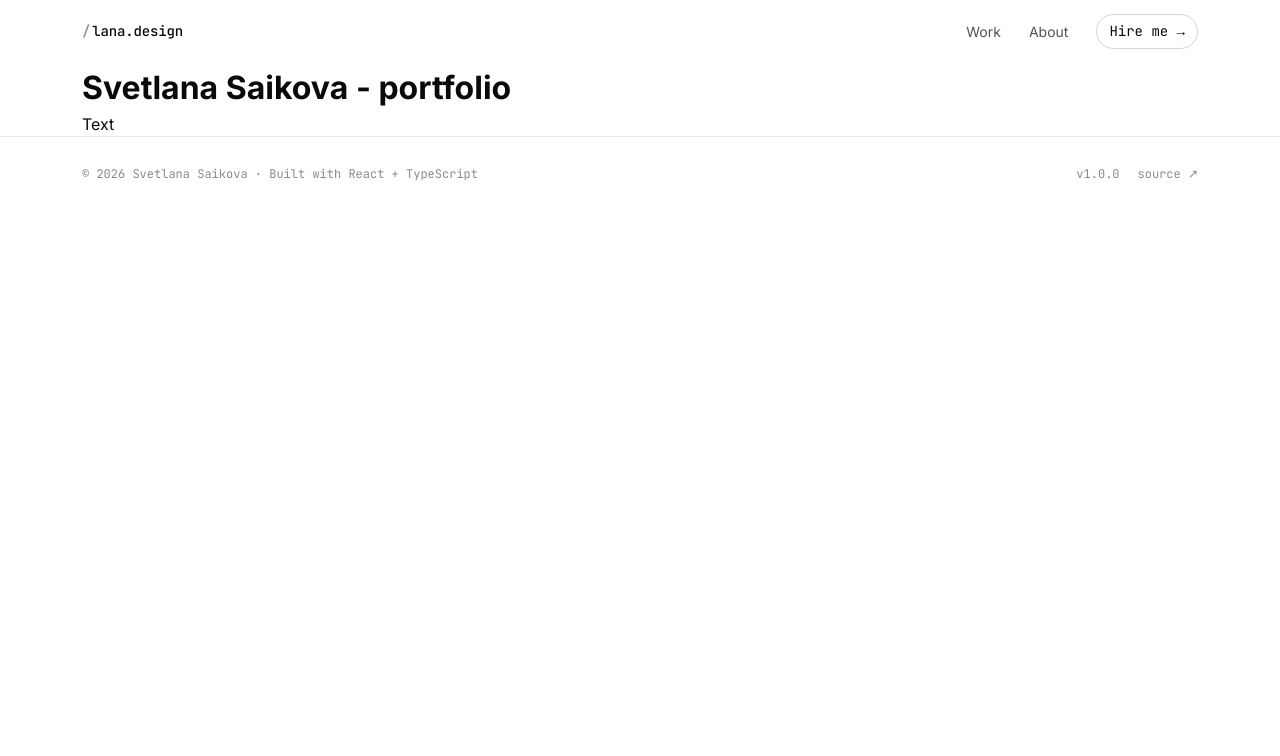
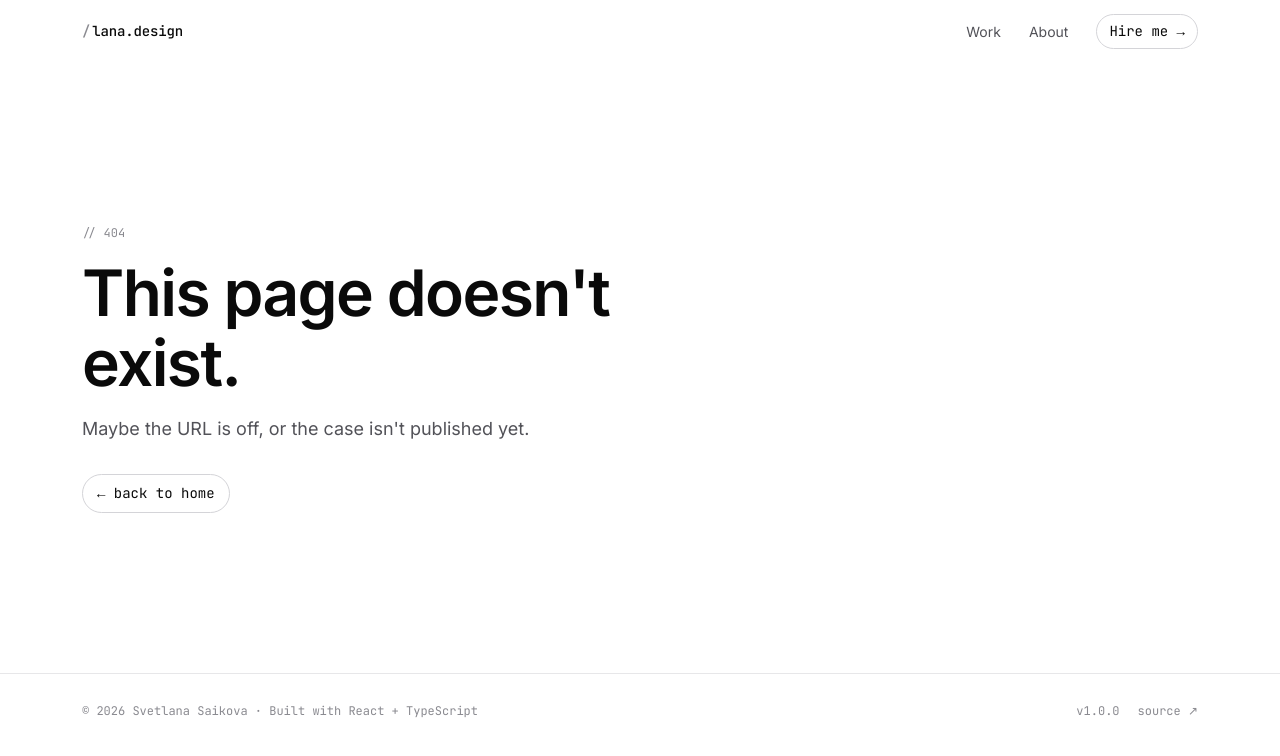
Before and after one commit to spacewalker02/lana-portfolio, a React (Vite) app: page /case/1 in a window 1280 px wide. Shown: the top 756 px of the page. Built offline with nearby package versions, Linux system fonts and the light colour scheme.

Commit message:
feat: routing + scroll

```diff
--- a/package.json
+++ b/package.json
@@ -11,7 +11,8 @@
   },
   "dependencies": {
     "react": "^19.2.5",
-    "react-dom": "^19.2.5"
+    "react-dom": "^19.2.5",
+    "react-router-dom": "^7.15.0"
   },
   "devDependencies": {
     "@eslint/js": "^10.0.1",
--- a/src/App.tsx
+++ b/src/App.tsx
@@ -1,18 +1,22 @@
+import { Routes, Route } from "react-router-dom";
 import { Header } from "@/components/layout/Header/Header";
 import { Footer } from "@/components/layout/Footer/Footer";
-import { Container } from "@/components/layout/Container/Container";
+import { ScrollToTop } from "@/hooks/useScrollToTop";
+import Home from "@/pages/Home";
+import NotFound from "@/pages/NotFound";
 
 function App() {
   return (
     <>
+      <ScrollToTop />
       <Header />
-    <main id="top">
-      <Container>
-        <h1>Svetlana Saikova - portfolio</h1>
-        <p>Text</p>
-      </Container>
-    </main>
-    <Footer />
+      <main id="top">
+        <Routes>
+          <Route path="/" element={<Home />} />
+          <Route path="*" element={<NotFound />} />
+        </Routes>
+      </main>
+      <Footer />
     </>
   )
 }
--- /dev/null
+++ b/src/hooks/useScrollToTop.tsx
@@ -0,0 +1,12 @@
+import { useEffect } from 'react';
+import { useLocation } from 'react-router-dom';
+
+export function ScrollToTop() {
+  const { pathname } = useLocation();
+
+  useEffect(() => {
+    window.scrollTo({ top: 0, behavior: 'instant' as ScrollBehavior });
+  }, [pathname]);
+
+  return null;
+}
--- a/src/main.tsx
+++ b/src/main.tsx
@@ -1,10 +1,13 @@
-import { StrictMode } from 'react'
-import { createRoot } from 'react-dom/client'
-import App from './App.tsx'
-import './styles/global.scss'
+import { StrictMode } from 'react';
+import { createRoot } from 'react-dom/client';
+import { BrowserRouter } from 'react-router-dom';
+import App from './App.tsx';
+import './styles/global.scss';
 
 createRoot(document.getElementById('root')!).render(
   <StrictMode>
-    <App />
+    <BrowserRouter>
+      <App />
+    </BrowserRouter>
   </StrictMode>,
-)
+);
--- /dev/null
+++ b/src/pages/Home.tsx
@@ -0,0 +1,10 @@
+import { Container } from '@/components/layout/Container/Container';
+
+export default function Home() {
+  return (
+    <Container>
+      <h1>Svetlana Saikova - portfolio</h1>
+      <p>Basic text.</p>
+    </Container>
+  );
+}
--- /dev/null
+++ b/src/pages/NotFound.module.scss
@@ -0,0 +1,38 @@
+.section {
+    padding-block: 160px;
+    text-align: left;
+  }
+
+  .title {
+    font-size: clamp(36px, 6vw, 64px);
+    font-weight: 600;
+    letter-spacing: -0.025em;
+    line-height: 1.1;
+    margin-top: 16px;
+    margin-bottom: 16px;
+    max-width: 16ch;
+  }
+
+  .sub {
+    font-size: var(--text-lg);
+    color: var(--text-2);
+    margin-bottom: 32px;
+    max-width: 50ch;
+  }
+
+  .link {
+    font-family: var(--font-mono);
+    font-size: var(--text-sm);
+    color: var(--text);
+    display: inline-flex;
+    align-items: center;
+    gap: 8px;
+    padding: 8px 14px;
+    border: 1px solid var(--border-strong);
+    border-radius: var(--radius-pill);
+    transition: background var(--t-fast);
+  }
+
+  .link:hover {
+    background: var(--surface);
+  }
--- /dev/null
+++ b/src/pages/NotFound.tsx
@@ -0,0 +1,21 @@
+import { Link } from 'react-router-dom';
+import { Container } from '@/components/layout/Container/Container';
+import { MonoLabel } from '@/components/ui';
+import styles from './NotFound.module.scss';
+
+export default function NotFound() {
+  return (
+    <section className={styles.section}>
+      <Container>
+        <MonoLabel block>// 404</MonoLabel>
+            <h1 className={styles.title}>This page doesn&apos;t exist.</h1>
+            <p className={styles.sub}>
+                Maybe the URL is off, or the case isn&apos;t published yet.
+            </p>
+        <Link to="/" className={styles.link}>
+          ← back to home
+        </Link>
+      </Container>
+    </section>
+  );
+}
```
Also changed, not shown: 1 other file (tests, documents, lock files or other folders).
